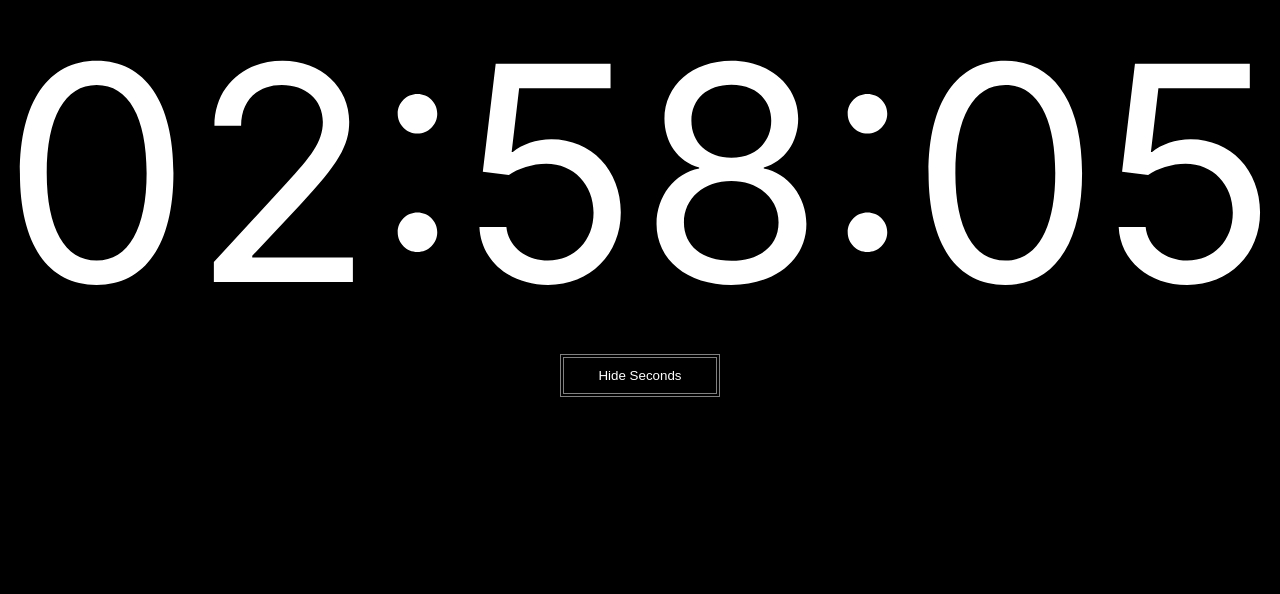
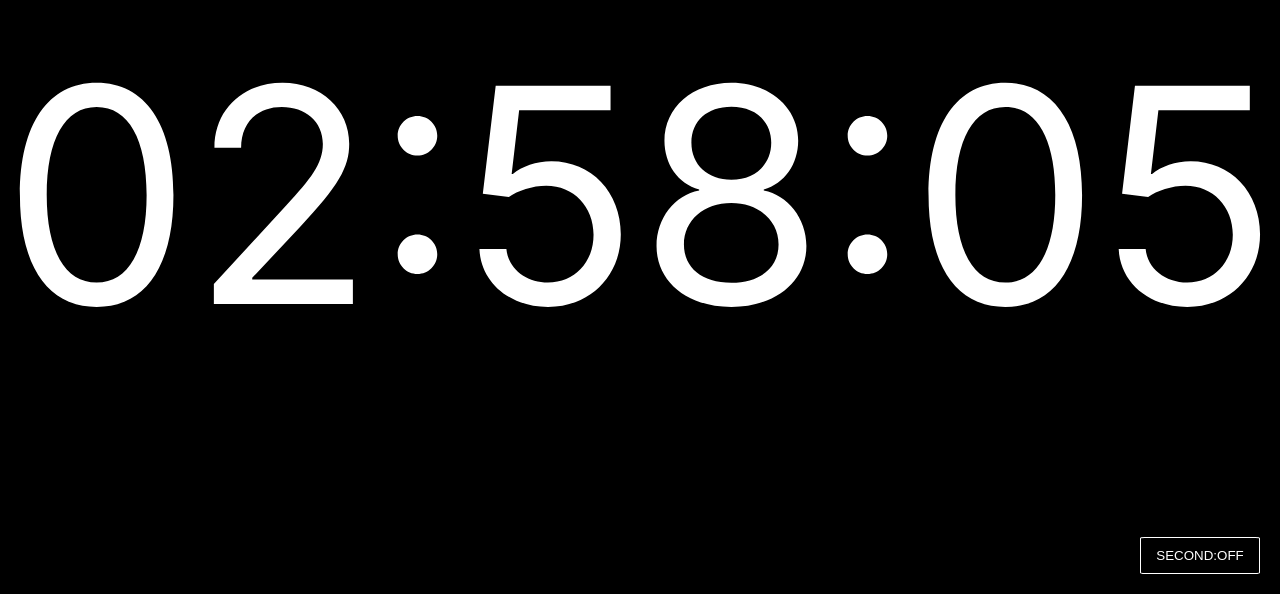
Before and after one commit to prantiranibanda/Clock, a React (Create React App) app: page / in a window 1280 px wide. Shown: the part 206-800 px from the top of the page. Built offline with nearby package versions, Linux system fonts and the light colour scheme.

Commit message:
Button position changed

```diff
--- a/src/App.css
+++ b/src/App.css
@@ -14,15 +14,16 @@
   color: white;
 }
 .parentBox{
-  display: flex;
-  justify-content: center;
-  align-items: center;
+  position: fixed;
+  bottom: 0;
+  right: 0;
+  padding: 20px;
 }
 .box{
-  width: 160px;
-  padding: 10px 30px;
-  border: 4px solid gray;
-  border-style: double;
+  width: 120px;
+  padding: 10px;
+  border: 1px solid white;
+  border-radius: 4%;
   background-color: black;
   color: white;
 }
--- a/src/App.js
+++ b/src/App.js
@@ -27,7 +27,7 @@ function App() {
         {(isDisplaySec)?time1:time2}
       </div>
       <div className="parentBox">
-        <button className="box" onClick={handleClick}>{(isDisplaySec)?"Hide Seconds":"Show Seconds"}</button>
+        <button className="box" onClick={handleClick}>{(isDisplaySec)?"SECOND:OFF":"SECOND:ON"}</button>
       </div>
 
     </div>
```
